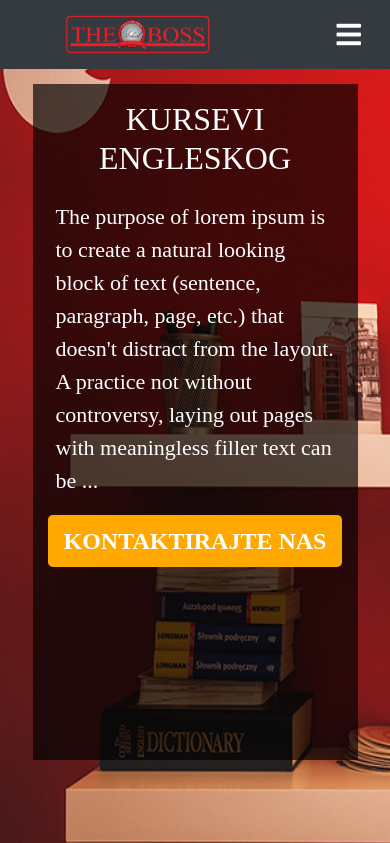
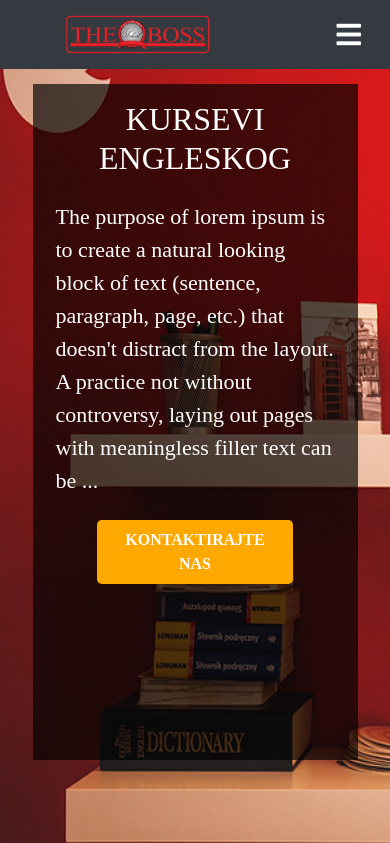
Before and after one commit to FasterThanIE/engleskizafirme, a PHP site: page / in a window 390 px wide. Shown: the top 843 px of the page. Run offline with PHP 8.4, Linux system fonts and the light colour scheme.

Commit message:
Dodat header

```diff
--- a/css/header.css
+++ b/css/header.css
@@ -35,7 +35,7 @@ header{
 
 .contact-btn{
     background-color: #ffa800;
-    font-size: 1.5vw;
+    font-size: 1.5rem;
     color: #ffffff;
     font-weight: bold;
     text-align: center;
@@ -44,17 +44,23 @@ header{
 }
 
 @media screen and (max-width: 1440px) {
+    header {
+        background: url("../img/background_real.png") no-repeat center;
+        background-size: 100% 100%;
+        height: 100vh;
+    }
+
     .text-field {
         height: 50vh;
     }
 
     .opis {
-        font-size: 28px;
+        font-size: 1.5rem;
         top: 10%;
     }
 
     .contact-btn {
-        font-size: 2rem;
+        font-size: 1.5rem;
     }
 }
 
@@ -71,8 +77,12 @@ header{
     }
 
     .opis{
+        font-size: 32px;
+        top: 10%;
+    }
 
-        font-size: 26px;
+    .contact-btn {
+        font-size: 1.5rem;
     }
 }
 
@@ -117,8 +127,8 @@ header{
     }
 
     .contact-btn {
-        font-size: 1.5rem;
-        margin-top: -2%;
+        font-size: 1rem;
+        margin-top: 5%;
     }
 }
 @media screen and (max-width: 320px) {
@@ -139,6 +149,6 @@ header{
     }
 
     .contact-btn {
-        font-size: 1rem;
+        font-size: 0.8rem;
     }
 }
--- a/delovi_stranica/index/header.php
+++ b/delovi_stranica/index/header.php
@@ -1,12 +1,12 @@
 
 <header class="d-flex justify-content-center">
-    <div class="text-field col-lg-6 col-md-6 col-sm-8 col-10">
+    <div class="text-field col-lg-6 col-md-6 col-sm-8 col-10 justify-content-center">
        <h1 class="naslov p-3 border-black">KURSEVI ENGLESKOG</h1>
-        <p class="opis p-2 border-black">The purpose of lorem ipsum is to create a natural looking block of text (sentence, paragraph, page, etc.)
+        <div class="opis p-2 border-black">The purpose of lorem ipsum is to create a natural looking block of text (sentence, paragraph, page, etc.)
             that doesn't distract from the layout. A practice not without controversy, laying out pages with meaningless
-            filler text can be ...</p>
-       <div class="d-flex justify-content-around">
-        <button class="btn-lg contact-btn">KONTAKTIRAJTE NAS</button>
+            filler text can be ...</div>
+       <div class="d-flex justify-content-center">
+        <button class="btn-lg col-8 mt-lg-4 contact-btn">KONTAKTIRAJTE NAS</button>
       </div>
     </div>
 </header>
```
